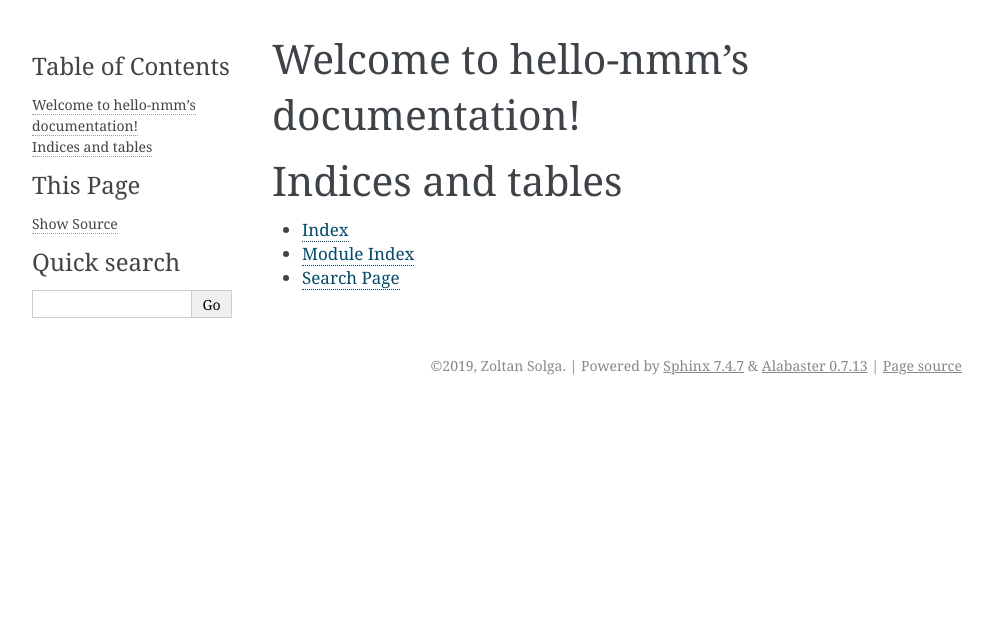
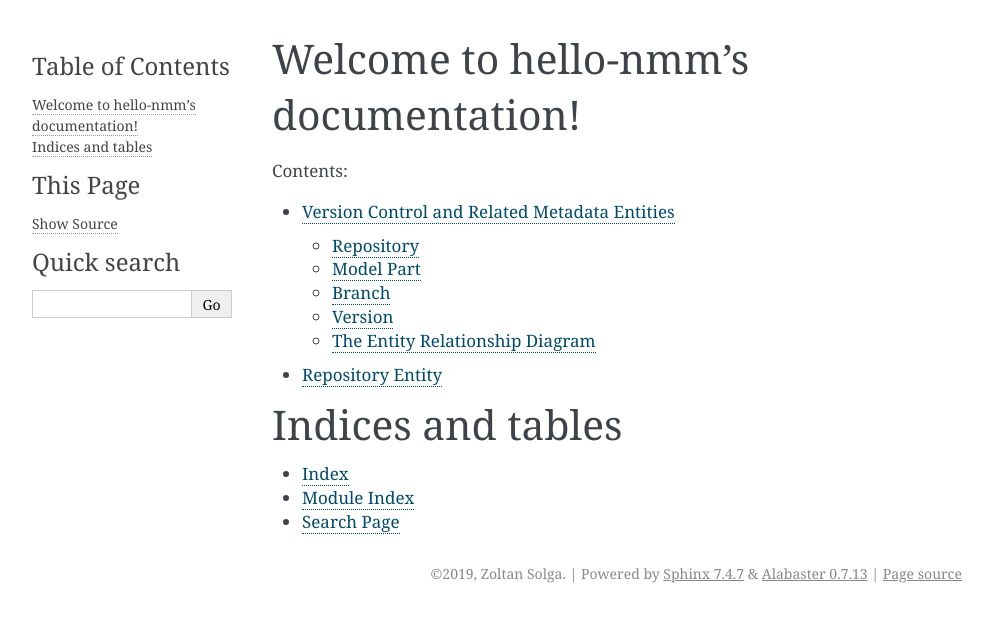
Before and after one commit to zsolga/hello-nmm, a Sphinx documentation site: the page built from docs/index.rst, in a window 1280 px wide. Shown: the top 622 px of the page, without its empty margins (148-1141 px from the left). Built offline with Sphinx 7.4.7, drawn with Linux system fonts in a browser that asks for light colours; some of the changed lines change nothing that is shown.

Commit message:
Version Control short Entity Description and ER diagram

```diff
--- /dev/null
+++ b/docs/Entities/VcEntities.rst
@@ -0,0 +1,31 @@
+Version Control and Related Metadata Entities
+---------------------------------------------
+
+Repository
+~~~~~~~~~~
+The repository (:ref:`repository`) is a group of model parts which are used together. Shortly the repository is a logical container of its model parts.
+
+Model Part
+~~~~~~~~~~
+The model part represents single network model regardless how big or small it is.
+
+Branch
+~~~~~~~~~~
+The branch (or more precisely model part branch) is an independent line of development (variation of model part). Branching means you diverge from the main line of model part and continue to do work without messing with that main line.
+
+Version
+~~~~~~~~~~
+The version (or more precisely model part version) represents the state of the model part in given point of time.
+
+The Entity Relationship Diagram
+~~~~~~~~~~~~~~~~~~~~~~~~~~~~~~~
+
+.. image:: NMM_ER_VersionControl_and_Metadata.png
+
+
+.. _repository:
+
+Repository Entity
+-----------------
+
+This is a repository entity description.
--- a/docs/index.rst
+++ b/docs/index.rst
@@ -10,7 +10,7 @@
    :maxdepth: 2
    :caption: Contents:
 
-
+    Version Control and Related Metadata Entities <Entities/VcEntities>
 
 Indices and tables
 ==================
```
